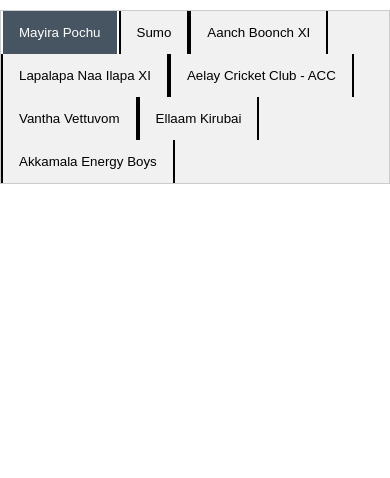
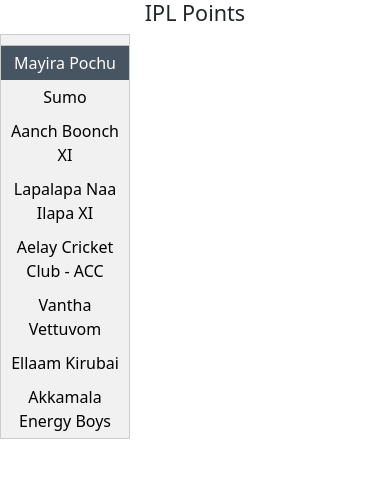
Before and after one commit to skmagarajan/IPL-PointsTable, a website: page main.html in a window 390 px wide. Drawn offline with nearby package versions, Linux system fonts and the light colour scheme; no server answers.

Commit message:
Added mobile version

```diff
--- a/css/style.css
+++ b/css/style.css
@@ -3,8 +3,10 @@
 	overflow: hidden;
 	border: 1px solid #ccc;
 	background-color: #f1f1f1;
-	width: fit-content;
+	/* width: fit-content; */
     margin: 0px auto;
+	display: grid;
+	width: 50%;
   }
 
   /* Style the buttons that are used to open the tab content */
@@ -17,8 +19,8 @@
 	padding: 14px 16px;
 	transition: 0.3s;
 	color: black;
-	border-right: 2px solid;
-    border-left: 2px solid;
+	/* border-right: 2px solid; */
+    /* border-left: 2px solid; */
   }
 
   /* Change background color of buttons on hover */
@@ -40,12 +42,12 @@
   }
 
 body{
-	margin: 10px 0px;
+	margin: 20px 0px;
 }
 
 table {
 	margin: 0px auto;
-	width: 25%;
+	width: 50%;
 	box-shadow: 0 4px 8px 0 rgba(0, 0, 0, 0.2), 0 6px 20px 0 rgba(0, 0, 0, 0.19);
 	display: table;
 	border-collapse: collapse;
@@ -65,3 +67,21 @@
 	font-family: 'Yantramanav', sans-serif;
 	font-size: 16px;
 }
+
+@media only screen and (max-width: 600px) {
+	table,.tab {
+		width: 100%;
+	}
+
+	.col-4{
+		padding: 0px;
+	}
+
+	.tab button{
+		padding: 5px;
+	}
+
+	body{
+		margin: 0px;
+	}
+  }
--- a/main.html
+++ b/main.html
@@ -1,6 +1,12 @@
 <!DOCTYPE html>
 <html>
 <head>
+<!-- Required meta tags -->
+<meta charset="utf-8">
+<meta name="viewport" content="width=device-width, initial-scale=1">
+
+<!-- Bootstrap CSS -->
+<link href="https://cdn.jsdelivr.net/npm/bootstrap@5.0.0-beta2/dist/css/bootstrap.min.css" rel="stylesheet" integrity="sha384-BmbxuPwQa2lc/FVzBcNJ7UAyJxM6wuqIj61tLrc4wSX0szH/Ev+nYRRuWlolflfl" crossorigin="anonymous">
 <script src="https://ajax.googleapis.com/ajax/libs/jquery/1.12.0/jquery.min.js"></script>
 <link rel="stylesheet" type="text/css" href="./css/style.css">
 <script>
@@ -31,7 +37,7 @@
 				// players = JSON.parse(data);
 				data = data.split("-");
 				var last_match_name = data[0].bold()+" "+data[1]+"-"+data[2].toUpperCase().bold()+" "+data[3]+" "+data[4].toUpperCase().bold();
-				document.getElementById('last').innerHTML = "Last Match Updated: " + last_match_name;
+				document.getElementById('last').innerHTML = "Last Match Updated: <br />" + last_match_name;
 			}
         });
 	});
@@ -133,7 +139,13 @@
 <body>
 	<!-- <div id="table"></div>
 	Tab links -->
+	<div class="container">
+		<div class="row">
+			<h4 class="text-center">IPL Points</h4>
+			<div class="col-4 col-lg-4">
 				<div class="tab">
+					<div id="last" style="text-align: center;margin: 5px;"></div>
+					<hr style="margin: 0px;">
 					<!-- <button class="tablinks active" onclick="openDashboard(event)">Leaderboard</button> -->
 					<button class="tablinks active" onclick="openList(event, 'A')">Mayira Pochu</button>
 					<button class="tablinks" onclick="openList(event, 'B')">Sumo</button>
@@ -144,6 +156,22 @@
 					<button class="tablinks" onclick="openList(event, 'G')">Ellaam Kirubai</button>
 					<button class="tablinks" onclick="openList(event, 'H')">Akkamala Energy Boys</button>
 				</div>
+			</div>
+			<div class="col-8 col-lg-8">
+				<!-- Tab content -->
+				<!-- <div id="Dashboard" class="tabcontent" style="width: 100%;">Coming Soon!</div> -->
+				<div id="A" class="tabcontent"></div>
+				<div id="B" class="tabcontent"></div>
+				<div id="C" class="tabcontent"></div>
+				<div id="D" class="tabcontent"></div>
+				<div id="E" class="tabcontent"></div>
+				<div id="F" class="tabcontent"></div>
+				<div id="G" class="tabcontent"></div>
+				<div id="H" class="tabcontent"></div>
+			</div>
+		</div>
+	</div>
+
 
 	<div id="last" style="text-align: center;margin: 20px;"></div>
 
```
Lines whose indentation alone changed are shown as unchanged.
